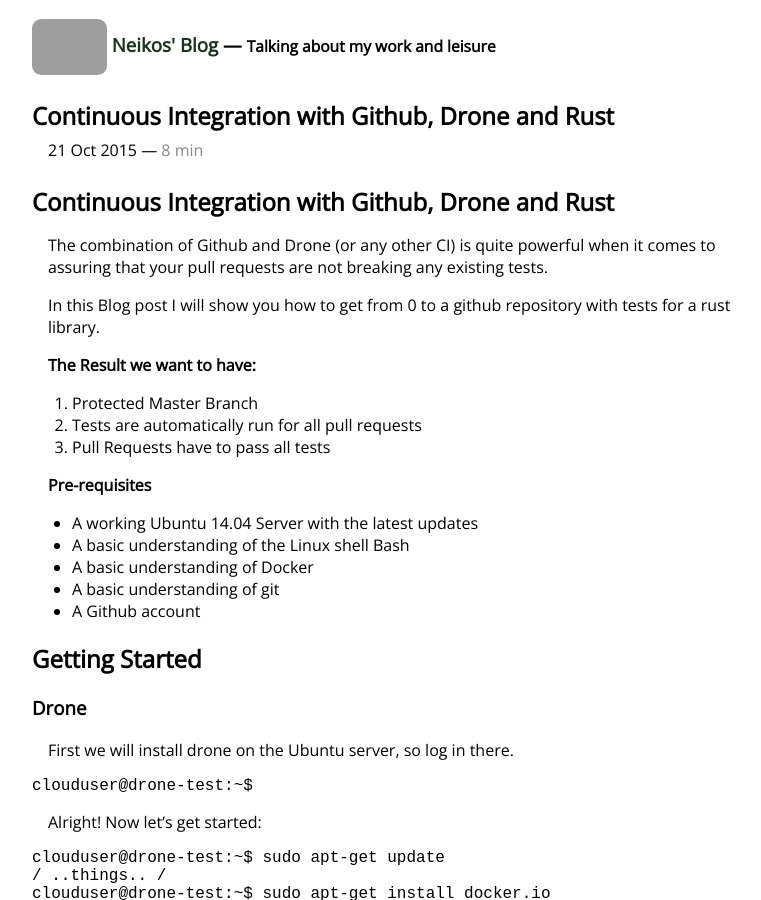
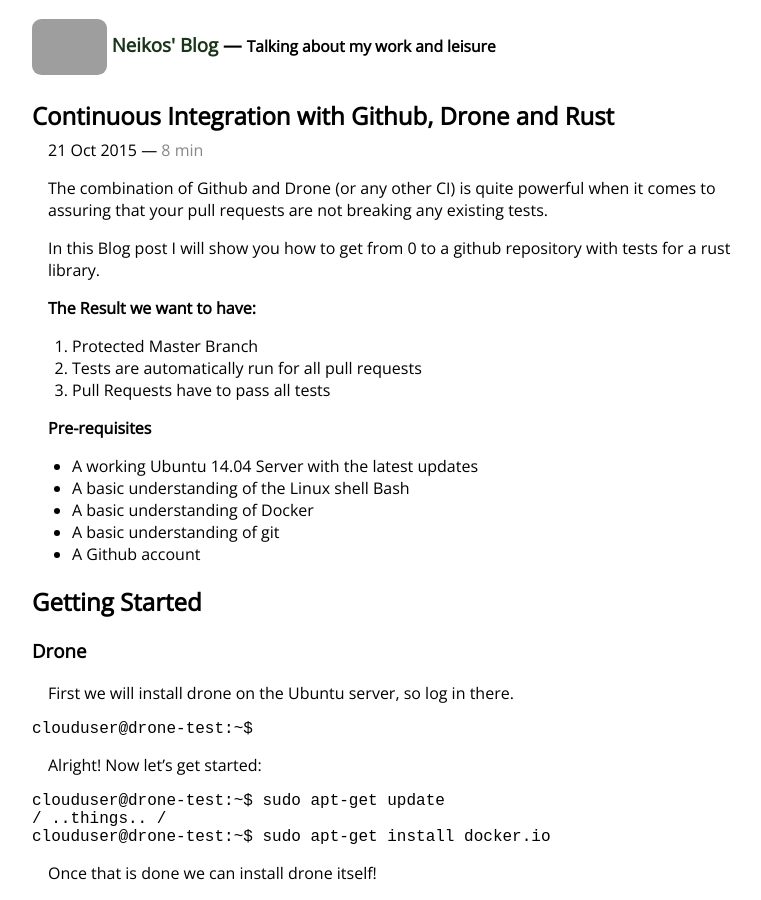
Before and after one commit to TheNeikos/TheNeikos.github.io, a Jekyll site: the page built from _posts/2015-10-21-Continuous_integration_with_Github_Drone_and_Rust.md, in a window 1280 px wide and 900 px high. Shown: the whole window, without its empty margins (258-1019 px from the left). Built offline with Jekyll 4.4.1, drawn with Linux system fonts in a browser that asks for light colours; Markdown is read by kramdown in place of the engine named in the settings; grey boxes are pictures that could not be loaded.

Commit message:
Removed unnecessary title

```diff
--- a/_posts/2015-10-21-Continuous_integration_with_Github_Drone_and_Rust.md
+++ b/_posts/2015-10-21-Continuous_integration_with_Github_Drone_and_Rust.md
@@ -3,9 +3,6 @@
 date: 2015-10-21 11:25:33
 title: Continuous Integration with Github, Drone and Rust
 ---
-
-Continuous Integration with Github, Drone and Rust
-==================================================
 
 The combination of Github and Drone (or any other CI) is quite powerful when it
 comes to assuring that your pull requests are not breaking any existing tests.
```
